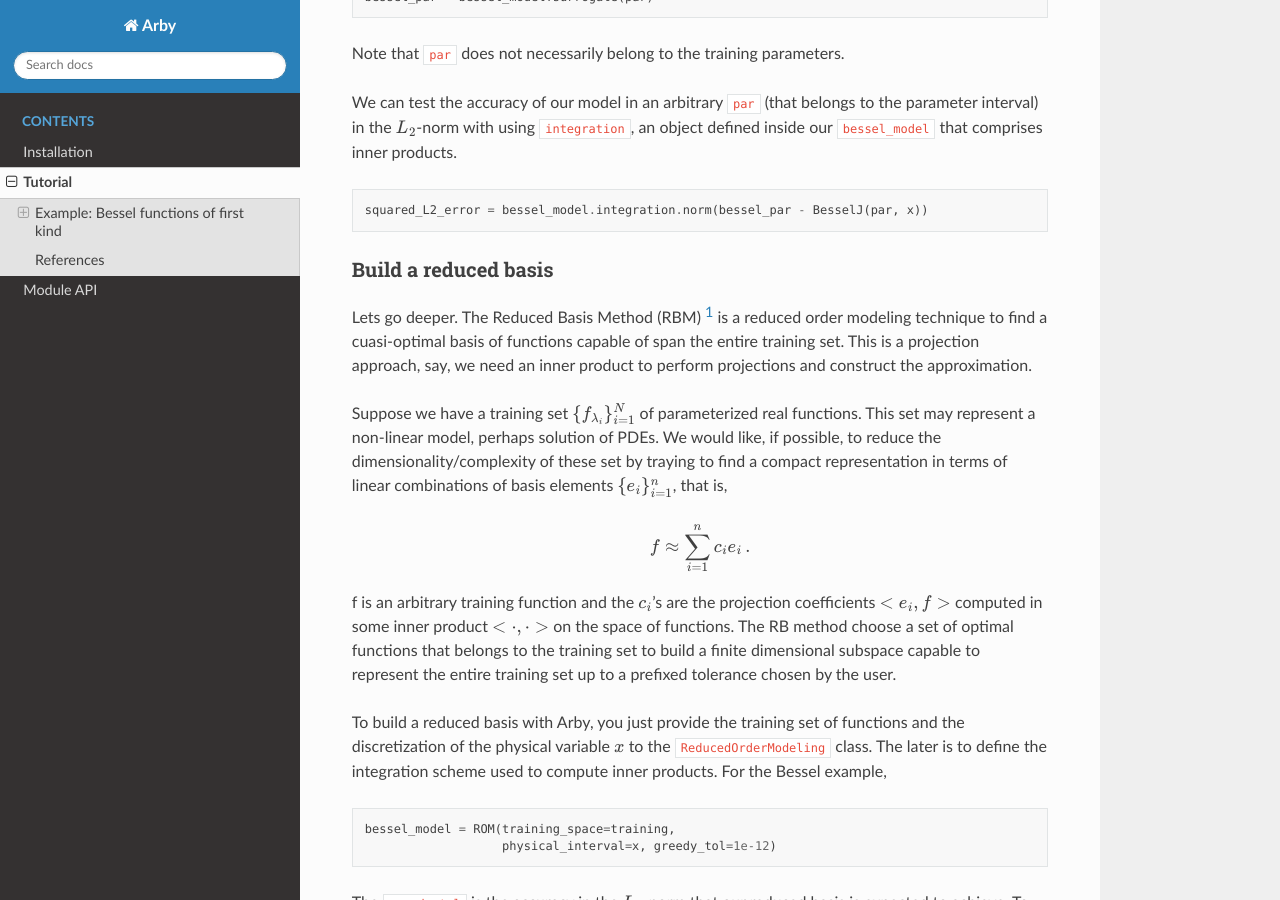
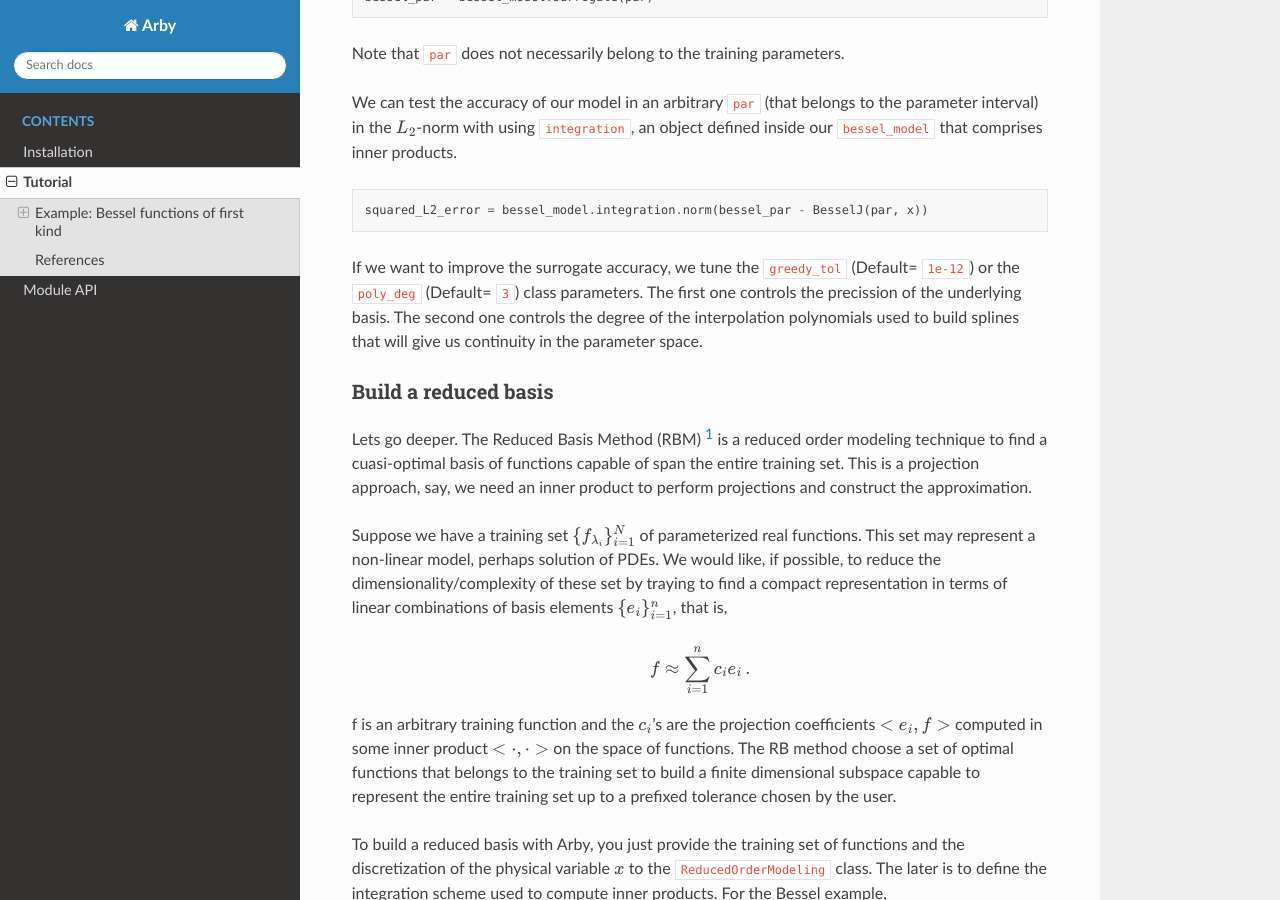
Before and after one commit to aaronuv/arby, a Sphinx documentation site: the page built from docs/source/tutorial.rst, in a window 1280 px wide and 900 px high, scrolled down 916 px. Built offline with Sphinx 7.4.7 and the Read the Docs theme 2.0.0, drawn with Linux system fonts in a browser that asks for light colours.

Commit message:
update docs

```diff
--- a/docs/source/tutorial.rst
+++ b/docs/source/tutorial.rst
@@ -54,6 +54,11 @@ that comprises inner products.
 .. code-block:: python
 
         squared_L2_error = bessel_model.integration.norm(bessel_par - BesselJ(par, x))
+
+If we want to improve the surrogate accuracy, we tune the ``greedy_tol`` (Default= ``1e-12``)
+or the ``poly_deg`` (Default= ``3``) class parameters. The first one controls the precission of
+the underlying basis. The second one controls the degree of the interpolation polynomials used to
+build splines that will give us continuity in the parameter space.
 
 Build a reduced basis
 ^^^^^^^^^^^^^^^^^^^^^
```
